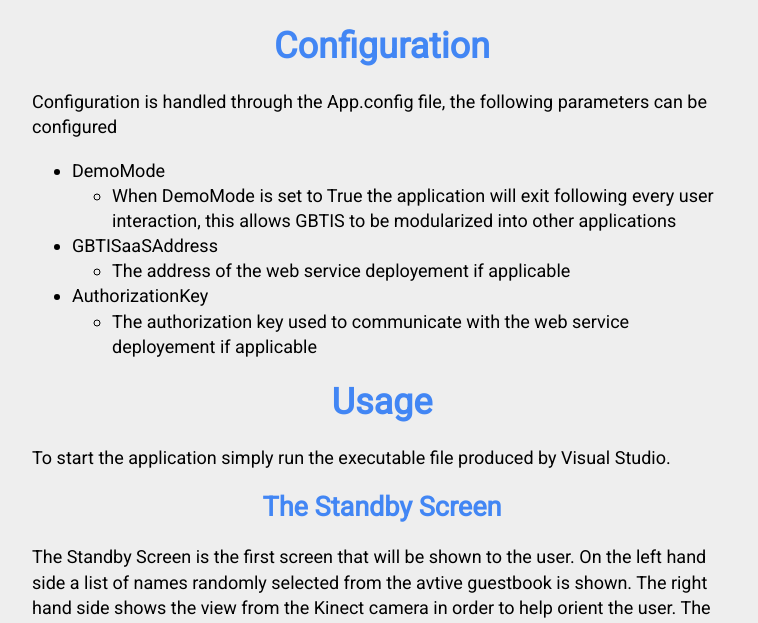
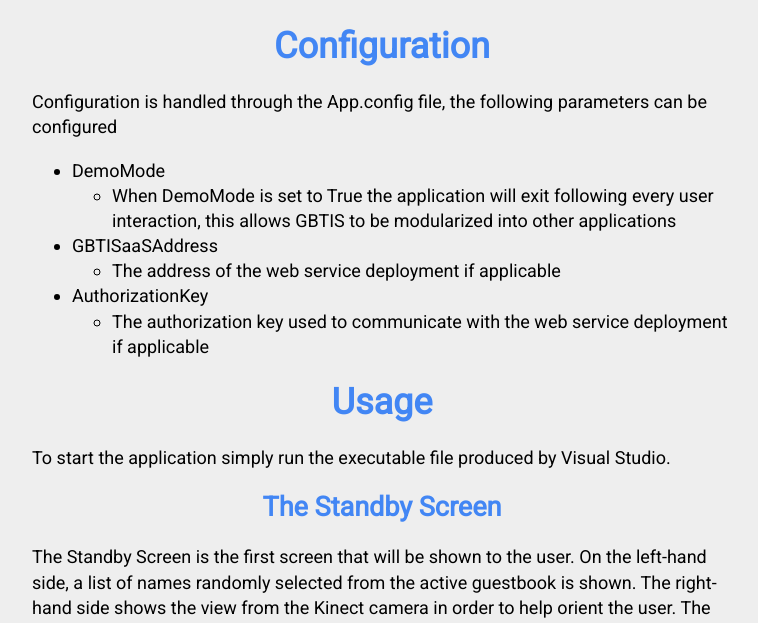
Before and after one commit to adambatson/adambatson.github.io, a Jekyll site: the page built from projects/gbtis.md, in a window 1280 px wide and 1400 px high, scrolled down 577 px. Shown: the top 623 px of the window, without its empty margins (258-1016 px from the left). Built offline with Jekyll 4.4.1, drawn with Linux system fonts in a browser that asks for light colours; nearby versions of some CDN libraries; some of the changed text lies outside the part shown.

Commit message:
Proofread gbtis entry and update blurb

```diff
--- a/_data/portfolio.yml
+++ b/_data/portfolio.yml
@@ -2,7 +2,10 @@
 - title: GBTIS
   url: /projects/gbtis
   github: https://github.com/adambatson/gbtis
-  blurb: GBTIS is the Gesture Based Text Input System
+  blurb: >
+    GBTIS (Gesture Based Text Input System) was a capstone project written by myself, Richard Carson, and Max DeMelo.  The system uses a Microsoft Kinect to track
+    a users finger-tip and interpret the users hand motions as text, allowing a user to "Write in the air".  The project was completed in fulfilment of SYSC4927 and
+    earned our group an A.
 
 - title: GBTISAAS
   url: /gbtisaas
--- a/projects/gbtis.md
+++ b/projects/gbtis.md
@@ -27,18 +27,18 @@
 
 # Setup
 
-The repo provides a solution compatible with microsoft visual studio 2015 and later.  The [Microsoft Kinect SDK](https://developer.microsoft.com/en-us/windows/kinect)
+The repo provides a solution compatible with Microsoft visual studio 2015 and later.  The [Microsoft Kinect SDK](https://developer.microsoft.com/en-us/windows/kinect)
 is also required.  Once the SDK is installed simply import the solution into visual studio and run.
 
 # Configuration
 
 Configuration is handled through the App.config file, the following parameters can be configured
 * DemoMode
-	* When DemoMode is set to True the application will exit following every user interaction, this allows GBTIS to be modularized into other applications
+    * When DemoMode is set to True the application will exit following every user interaction, this allows GBTIS to be modularized into other applications
 * GBTISaaSAddress
-	* The address of the web service deployement if applicable
+    * The address of the web service deployment if applicable
 * AuthorizationKey
-	* The authorization key used to communicate with the web service deployement if applicable
+    * The authorization key used to communicate with the web service deployment if applicable
 
 # Usage
 
@@ -46,16 +46,16 @@
 
 ## The Standby Screen
 
-The Standby Screen is the first screen that will be shown to the user.  On the left hand side a list of names randomly selected from the avtive guestbook is shown.
-The right hand side shows the view from the Kinect camera in order to help orient the user.  The user can begin writing by simply waving as instructed.
+The Standby Screen is the first screen that will be shown to the user.  On the left-hand side, a list of names randomly selected from the active guestbook is shown.
+The right-hand side shows the view from the Kinect camera in order to help orient the user.  The user can begin writing by simply waving as instructed.
 
 ![standby](/images/projects/gbtis/standby.png)
 
-If multiple users are in frame, then the user that waves will become the active user.
+If multiple users are in the frame, then the user that waves will become the active user.
 
 ## The Canvas
 
-The canvas screen is the main point of user interaction.  When launched the sreen will show a blank canvas with an overlay of the camera feed to help the user orient themself.
+The canvas screen is the main point of user interaction.  When launched the screen will show a blank canvas with an overlay of the camera feed to help the user orient themselves.
 
 The users writing is interpreted using OCR and the result is shown at the bottom of the screen.
 
@@ -71,3 +71,8 @@
 * Clear - Resets the canvas to a blank state
 * Cancel - Cancels the user session and returns to the Standby Screen
 * Continue - Saves the current message and returns to the Standby Screen
+
+## The Admin Window
+
+The Admin Window is displayed in the background of the system and is not visible to the users.  If multiple screens are being used the admin window can be configured
+to display on a separate screen to that of the canvas/standby windows.  The admin windows allows administrators to manage the system including shutdown, returning the system to standby and overriding the active user.
```
